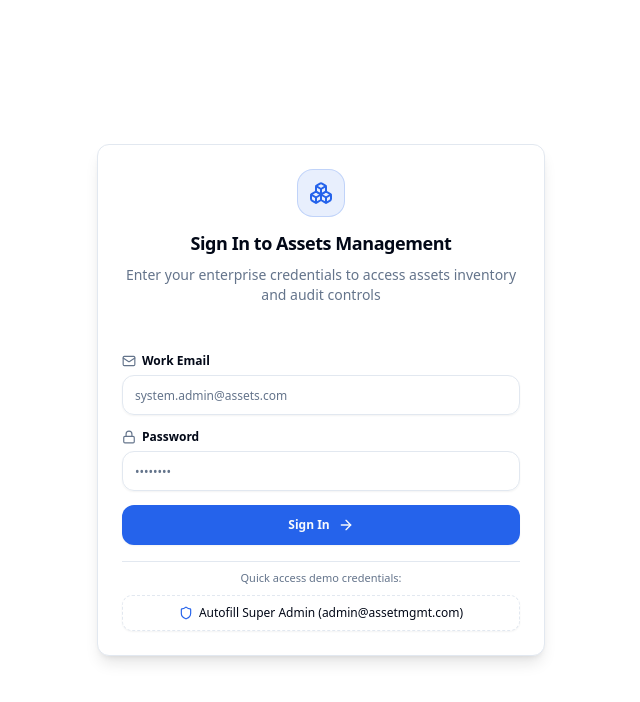
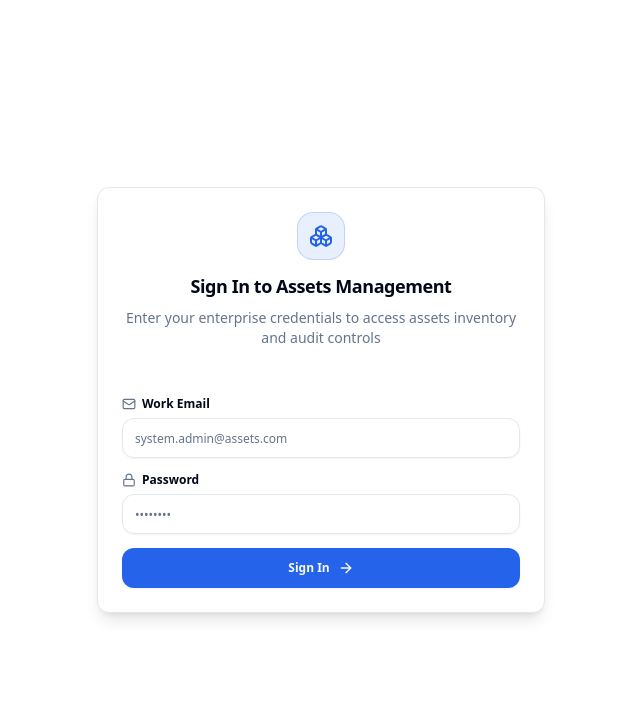
Before and after one commit to mnjmdl/assets-management, a Next.js app in the folder apps/web/: page /login in a window 1280 px wide. Shown: the top 702 px of the page, without its empty margins (319-959 px from the left). Built offline with nearby package versions, Linux system fonts and the light colour scheme.

Commit message:
fix(web): remove quick access demo credentials from login page

```diff
--- a/apps/web/src/app/login/page.tsx
+++ b/apps/web/src/app/login/page.tsx
@@ -8,7 +8,6 @@ import {
   CheckCircle2,
   AlertCircle,
   Loader2,
-  Shield,
   ArrowRight,
   Boxes,
 } from 'lucide-react';
@@ -83,12 +82,6 @@ function LoginForm() {
     } finally {
       setLoading(false);
     }
-  };
-
-  const fillAdminCredentials = () => {
-    setEmail('admin@assetmgmt.com');
-    setPassword('Password123!');
-    setError(null);
   };
 
   return (
@@ -170,23 +163,6 @@ function LoginForm() {
               )}
             </Button>
           </form>
-
-          {/* Quick Demo Fill Helper */}
-          <div className="pt-2 border-t text-center space-y-2">
-            <span className="text-[11px] text-muted-foreground block">
-              Quick access demo credentials:
-            </span>
-            <Button
-              type="button"
-              variant="outline"
-              size="sm"
-              onClick={fillAdminCredentials}
-              className="w-full text-xs h-9 gap-1.5 font-medium border-dashed"
-            >
-              <Shield className="w-3.5 h-3.5 text-primary" />
-              <span>Autofill Super Admin (admin@assetmgmt.com)</span>
-            </Button>
-          </div>
         </CardContent>
       </Card>
     </div>
```
